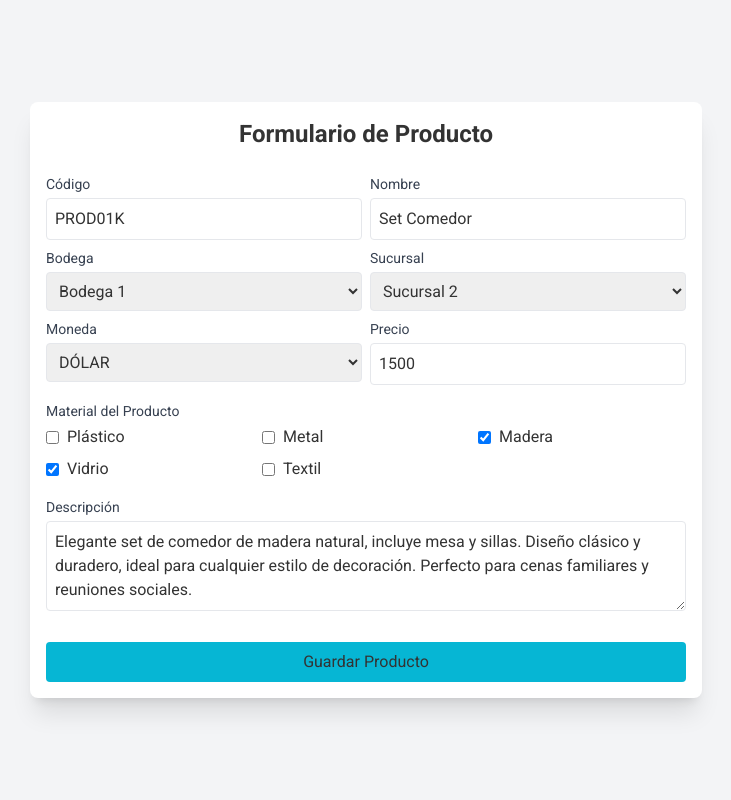
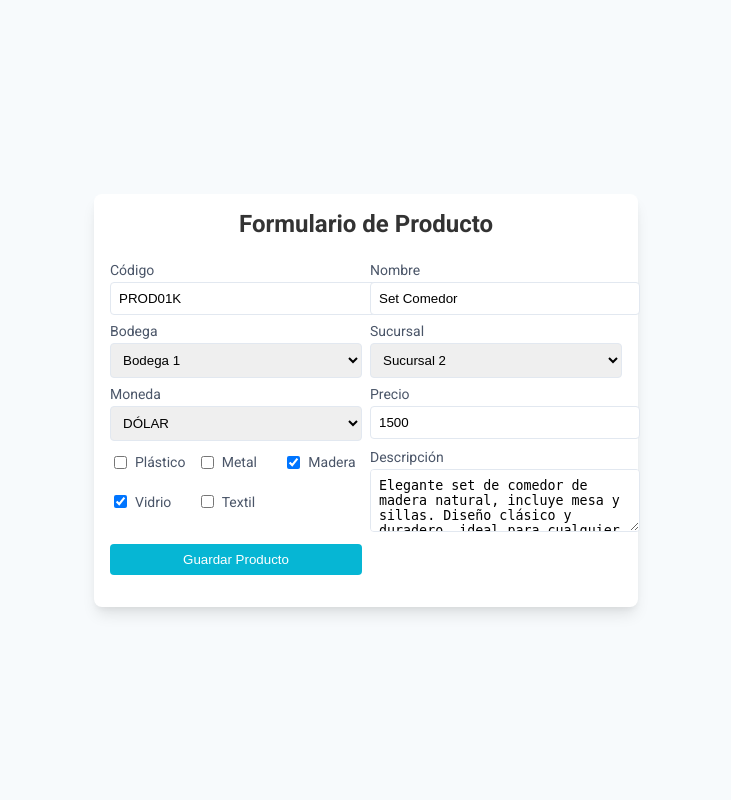
Before and after one commit to ilanangelesrodriguez/prueba-diagnostico-Facturacion.com, a PHP site: page /resources/views/formularioProducto.php in a window 1280 px wide. Shown: the whole page, without its empty margins (274-1005 px from the left). Run offline with PHP 8.4, Linux system fonts and the light colour scheme; style sheets or scripts are compiled from the project's sources.

Commit message:
Refactorizar estilos del formulario de producto y mejorar la usabilidad

```diff
--- a/resources/css/styles.css
+++ b/resources/css/styles.css
@@ -27,22 +27,97 @@ a:hover {
     text-decoration: underline;
 }
 
+body {
+    background-color: #f7fafc; /* bg-gray-100 */
+    height: 100vh; /* h-screen */
+    display: flex; /* flex */
+    align-items: center; /* items-center */
+    justify-content: center; /* justify-center */
+}
+
 .container {
-    width: 80%;
-    margin: 0 auto;
-    padding: 20px;
+    max-width: 32rem; /* max-w-2xl */
+    width: 100%; /* w-full */
+    margin: 0 auto; /* mx-auto */
+    background-color: #ffffff; /* bg-white */
+    padding: 1rem; /* p-4 */
+    border-radius: 0.5rem; /* rounded-lg */
+    box-shadow: 0 10px 15px -3px rgba(0, 0, 0, 0.1), 0 4px 6px -2px rgba(0, 0, 0, 0.05); /* shadow-xl */
+}
+
+h1 {
+    font-size: 1.5rem; /* text-2xl */
+    font-weight: bold; /* font-bold */
+    margin-bottom: 1.5rem; /* mb-6 */
+    text-align: center; /* text-center */
+}
+
+form {
+    display: grid; /* grid */
+    grid-template-columns: 1fr; /* grid-cols-1 */
+    gap: 0.5rem; /* gap-2 */
+    margin-bottom: 1rem; /* mb-4 */
+}
+
+@media (min-width: 768px) {
+    form {
+        grid-template-columns: repeat(2, 1fr); /* md:grid-cols-2 */
+    }
+}
+
+label {
+    display: block;
+    font-size: 0.875rem; /* text-sm */
+    font-weight: 500; /* font-medium */
+    color: #4a5568; /* text-gray-700 */
+    margin-bottom: 0.25rem; /* mb-1 */
+}
+
+input[type="text"], select, textarea {
+    width: 100%; /* w-full */
+    padding: 0.5rem; /* p-2 */
+    border: 1px solid #e2e8f0; /* border */
+    border-radius: 0.25rem; /* rounded */
+}
+
+.checkbox-group {
+    display: grid; /* grid */
+    grid-template-columns: repeat(2, 1fr); /* grid-cols-2 */
+    gap: 0.5rem; /* gap-2 */
+    margin-bottom: 1rem; /* mb-4 */
+}
+
+@media (min-width: 768px) {
+    .checkbox-group {
+        grid-template-columns: repeat(3, 1fr); /* md:grid-cols-3 */
+    }
+}
+
+.checkbox-label {
+    display: inline-flex; /* inline-flex */
+    align-items: center; /* items-center */
+}
+
+.checkbox-label input[type="checkbox"] {
+    margin-right: 0.5rem; /* ml-2 */
 }
 
 button {
-    font-family: 'Roboto', sans-serif;
-    padding: 10px 20px;
-    background-color: #3498db;
-    color: #fff;
+    width: 100%; /* w-full */
+    background-color: #06b6d4; /* bg-cyan-500 */
+    padding: 0.5rem 1rem; /* py-2 px-4 */
+    border-radius: 0.25rem; /* rounded */
     border: none;
-    border-radius: 5px;
+    color: #ffffff;
     cursor: pointer;
+    transition: background-color 0.3s;
 }
 
 button:hover {
-    background-color: #2980b9;
+    background-color: #0891b2; /* hover:bg-cyan-600 */
 }
+
+button:focus {
+    outline: none; /* focus:outline-none */
+    box-shadow: 0 0 0 2px rgba(6, 182, 212, 0.5); /* focus:ring-2 focus:ring-cyan-600 focus:ring-opacity-50 */
+}
--- a/resources/views/formularioProducto.php
+++ b/resources/views/formularioProducto.php
@@ -5,74 +5,68 @@
     <meta name="viewport" content="width=device-width, initial-scale=1.0">
     <link href="../css/styles.css" rel="stylesheet">
     <title>Registro de Productos</title>
-    <link href="../css/output.css" rel="stylesheet">
 </head>
-<body class="bg-gray-100 h-screen flex items-center justify-center">
-    <div class="max-w-2xl w-full mx-auto bg-white p-4 rounded-lg shadow-xl">
-        <h1 class="text-2xl font-bold mb-6 text-center">Formulario de Producto</h1>
+<body>
+    <div class="container">
+        <h1>Formulario de Producto</h1>
         <form id="formProducto" method="POST" action="../../src/controllers/productoController.php">
-            <div class="grid grid-cols-1 md:grid-cols-2 gap-2 mb-4">
             <div>
-                    <label for="codigo" class="block text-sm font-medium text-gray-700 mb-1">Código</label>
-                    <input type="text" id="codigo" name="codigo" value="PROD01K" class="w-full p-2 border rounded">
+                <label for="codigo">Código</label>
+                <input type="text" id="codigo" name="codigo" value="PROD01K">
             </div>
             <div>
-                    <label for="nombre" class="block text-sm font-medium text-gray-700 mb-1">Nombre</label>
-                    <input type="text" id="nombre" name="nombre" value="Set Comedor" class="w-full p-2 border rounded">
+                <label for="nombre">Nombre</label>
+                <input type="text" id="nombre" name="nombre" value="Set Comedor">
             </div>
             <div>
-                    <label for="bodega" class="block text-sm font-medium text-gray-700 mb-1">Bodega</label>
-                    <select id="bodega" name="bodega" class="w-full p-2 border rounded">
+                <label for="bodega">Bodega</label>
+                <select id="bodega" name="bodega">
                     <option>Bodega 1</option>
                 </select>
             </div>
             <div>
-                    <label for="sucursal" class="block text-sm font-medium text-gray-700 mb-1">Sucursal</label>
-                    <select id="sucursal" name="sucursal" class="w-full p-2 border rounded">
+                <label for="sucursal">Sucursal</label>
+                <select id="sucursal" name="sucursal">
                     <option>Sucursal 2</option>
                 </select>
             </div>
             <div>
-                    <label for="moneda" class="block text-sm font-medium text-gray-700 mb-1">Moneda</label>
-                    <select id="moneda" name="moneda" class="w-full p-2 border rounded">
+                <label for="moneda">Moneda</label>
+                <select id="moneda" name="moneda">
                     <option>DÓLAR</option>
                 </select>
             </div>
             <div>
-                    <label for="precio" class="block text-sm font-medium text-gray-700 mb-1">Precio</label>
-                    <input type="text" id="precio" name="precio" value="1500" class="w-full p-2 border rounded">
+                <label for="precio">Precio</label>
+                <input type="text" id="precio" name="precio" value="1500">
             </div>
-            </div>
-            <div class="mb-4">
-                <label class="block text-sm font-medium text-gray-700 mb-1">Material del Producto</label>
-                <div class="grid grid-cols-2 md:grid-cols-3 gap-2">
-                    <label class="inline-flex items-center">
-                        <input type="checkbox" class="form-checkbox" name="materiales[]" value="plastico">
-                        <span class="ml-2">Plástico</span>
+            <div class="checkbox-group">
+                <label class="checkbox-label">
+                    <input type="checkbox" name="materiales[]" value="plastico">
+                    <span>Plástico</span>
                 </label>
-                    <label class="inline-flex items-center">
-                        <input type="checkbox" class="form-checkbox" name="materiales[]" value="metal">
-                        <span class="ml-2">Metal</span>
+                <label class="checkbox-label">
+                    <input type="checkbox" name="materiales[]" value="metal">
+                    <span>Metal</span>
                 </label>
-                    <label class="inline-flex items-center">
-                        <input type="checkbox" class="form-checkbox" name="materiales[]" value="madera" checked>
-                        <span class="ml-2">Madera</span>
+                <label class="checkbox-label">
+                    <input type="checkbox" name="materiales[]" value="madera" checked>
+                    <span>Madera</span>
                 </label>
-                    <label class="inline-flex items-center">
-                        <input type="checkbox" class="form-checkbox" name="materiales[]" value="vidrio" checked>
-                        <span class="ml-2">Vidrio</span>
+                <label class="checkbox-label">
+                    <input type="checkbox" name="materiales[]" value="vidrio" checked>
+                    <span>Vidrio</span>
                 </label>
-                    <label class="inline-flex items-center">
-                        <input type="checkbox" class="form-checkbox" name="materiales[]" value="textil">
-                        <span class="ml-2">Textil</span>
+                <label class="checkbox-label">
+                    <input type="checkbox" name="materiales[]" value="textil">
+                    <span>Textil</span>
                 </label>
             </div>
+            <div>
+                <label for="descripcion">Descripción</label>
+                <textarea id="descripcion" name="descripcion" rows="3">Elegante set de comedor de madera natural, incluye mesa y sillas. Diseño clásico y duradero, ideal para cualquier estilo de decoración. Perfecto para cenas familiares y reuniones sociales.</textarea>
             </div>
-            <div class="mb-6">
-                <label for="descripcion" class="block text-sm font-medium text-gray-700 mb-1">Descripción</label>
-                <textarea id="descripcion" name="descripcion" rows="3" class="w-full p-2 border rounded">Elegante set de comedor de madera natural, incluye mesa y sillas. Diseño clásico y duradero, ideal para cualquier estilo de decoración. Perfecto para cenas familiares y reuniones sociales.</textarea>
-            </div>
-            <button type="submit" class="w-full bg-cyan-500 py-2 px-4 rounded hover:bg-cyan-600 focus:outline-none focus:ring-2 focus:ring-cyan-600 focus:ring-opacity-50">Guardar Producto</button>
+            <button type="submit">Guardar Producto</button>
         </form>
     </div>
 </body>
```
Lines whose indentation alone changed are shown as unchanged.
